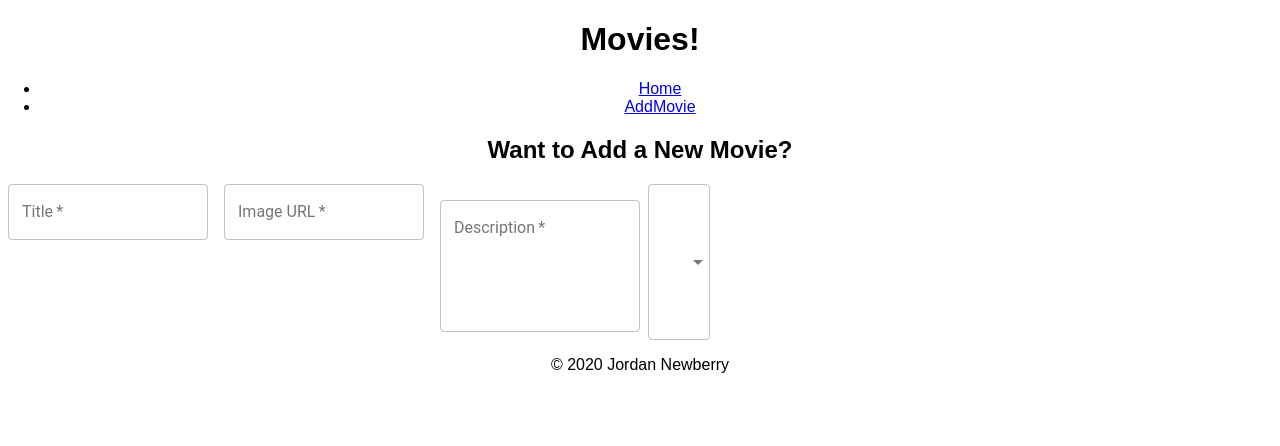
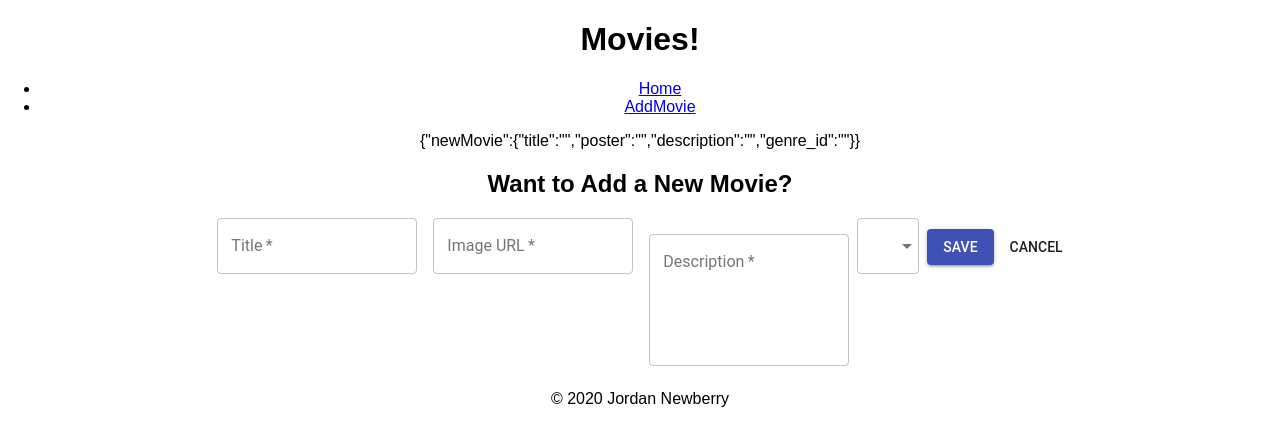
Before and after one commit to jordanNewberry21/movie-sagas, a React (Create React App) app: page /#/add in a window 1280 px wide. Shown: the top 446 px of the page. Built offline with nearby package versions, Linux system fonts and the light colour scheme.

Commit message:
add movie POST route is functioning correctly

```diff
--- a/src/components/AddMovie/AddMovie.js
+++ b/src/components/AddMovie/AddMovie.js
@@ -26,8 +26,8 @@ const styles = theme => ({
     width: 200,
   },
   container: {
-    display: 'flex',
-    flexWrap: 'wrap',
+    display: 'inline-block',
+    flexWrap: 'none',
   },
 });
 
@@ -37,19 +37,33 @@ class AddMovie extends Component{
     state = {
         newMovie: {
             title: '',
-            url: '',
+            poster: '',
             description: '',
-            genres: []
+            genre_id: ''
 
         }
     }
+
+    handleChange = (event, input) => {
+        this.setState({
+            newMovie: {
+                ...this.state.newMovie,
+                [input]: event.target.value,
+            }
+        })
+    }
+
+    handleSubmit = (event, newMovie) => {
+        this.props.dispatch({ type: 'ADD_MOVIE', payload: newMovie })
+    }
+
     render(){
         const classes = this.props.classes;
         return(
             <div>
+                <p>{JSON.stringify(this.state)}</p>
                 <h2>Want to Add a New Movie?</h2>
-                <form className={classes.container}
-                        onSubmit={(event) => this.handleSubmit(event, this.state.newMovie)}>
+                <form className={classes.container}>
                     <TextField
                         required
                         id="standard-name"
@@ -64,7 +78,7 @@ class AddMovie extends Component{
                         label="Image URL"
                         className={classes.textField}
                         value={this.state.newMovie.url}
-                        onChange={(event) => this.handleChange(event, 'url')}
+                        onChange={(event) => this.handleChange(event, 'poster')}
                         variant="outlined" />
                     <TextField
                         required
@@ -79,12 +93,13 @@ class AddMovie extends Component{
                         variant="outlined"/>
                     <Select
                         value={this.state.newMovie.genres}
-                        onChange={(event) => this.handleChange(event, 'genres')}
+                        onChange={(event) => this.handleChange(event, 'genre_id')}
                         input={
                         <OutlinedInput
-                            labelWidth={this.state.labelWidth}
+                            labelWidth={60}
+                            label="Genres"
                             name="Genres"
-                            id="outlined-age-simple"
+                            id="age-simple"
                         />
                         }
                         >
@@ -105,10 +120,17 @@ class AddMovie extends Component{
                         <MenuItem value={12}>Space-Opera</MenuItem>
                         <MenuItem value={13}>Superhero</MenuItem>
                     </Select>
+                    <Button onClick={(event) => this.handleSubmit(event, this.state.newMovie)}
+                            className={classes.button}
+                            variant='contained'
+                            color='primary'>
+                        Save
+                    </Button>
+                    <Button>Cancel</Button>
                 </form>
             </div>
         ) // end return
     } // end render
 } // end class
 
-export default withStyles(styles)(AddMovie);
+export default withStyles(styles)(connect()(AddMovie));
--- a/src/components/MovieCard/MovieCard.js
+++ b/src/components/MovieCard/MovieCard.js
@@ -13,7 +13,7 @@ class MovieCard extends Component{
             <div>
 
                 <h2>{movie.title}</h2>
-                <img src={movie.poster} />
+                <img src={movie.poster} alt={movie.title}/>
                 <h4>{movie.description}</h4>
 
                     <ul>
--- a/src/components/MovieList/MovieList.js
+++ b/src/components/MovieList/MovieList.js
@@ -4,9 +4,7 @@ import { connect } from 'react-redux';
 // material-ui
 import {
     Grid,
-    Button,
     Card,
-    CardActions,
     CardContent,
     CardMedia,
     Typography,
--- a/src/index.js
+++ b/src/index.js
@@ -16,6 +16,19 @@ import { takeEvery, put } from 'redux-saga/effects';
 function* rootSaga() {
     yield takeEvery('FETCH_MOVIES', fetchMovies);
     yield takeEvery('FETCH_DETAILS', fetchDetails);
+    yield takeEvery('ADD_MOVIE', addMovie);
+}
+
+function* addMovie(action) {
+    console.log('in add movie saga......');
+    console.log('movie to add........', action.payload);
+    try {
+        axios.post('/api/movie', action.payload);
+        yield put({ type: 'FETCH_MOVIES' });
+    } catch (error) {
+        console.log('error with movie detail get request.....', error);
+        alert('something went wrong. please try again.');
+      }
 }
 
 function* fetchDetails(action) {
```
